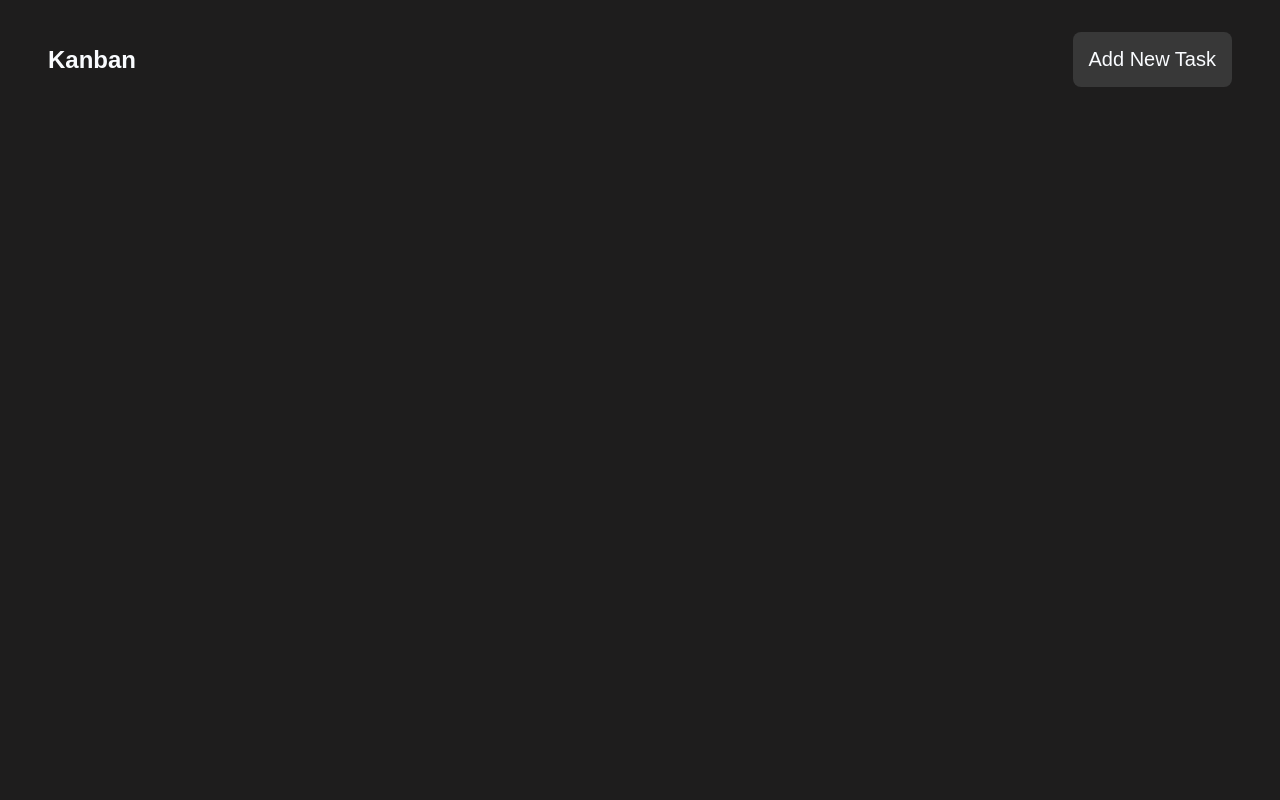
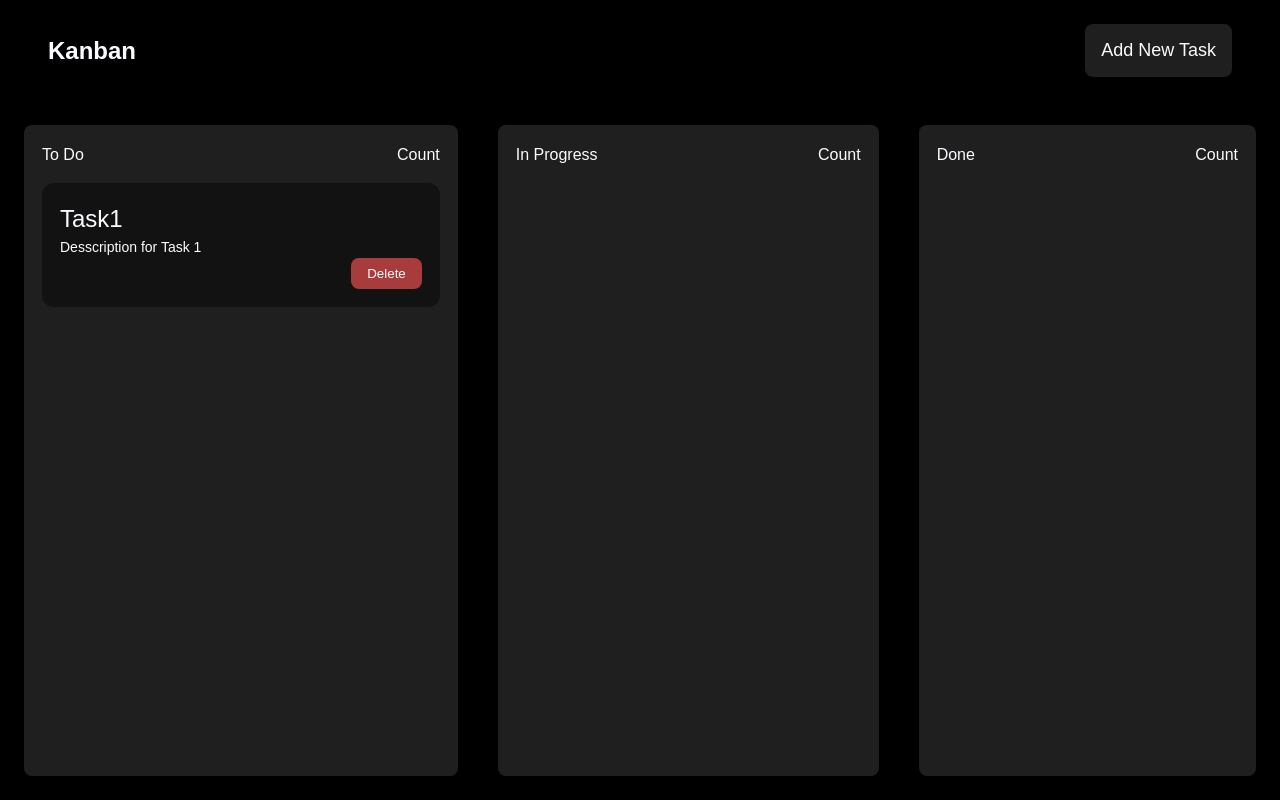
Before and after one commit to praful-koli/Kanban-board, a plain HTML site: page index.html in a window 1280 px wide. Drawn offline with Linux system fonts and the light colour scheme.

Commit message:
update code

```diff
--- a/index.html
+++ b/index.html
@@ -10,20 +10,42 @@
 
     <main>
          <nav  class="nav">
-             <div class="left"> <h1>Kanban</h1></div>
-             <div class="right"> <button>Add New Task</button></div>
+             <div class="left">
+                <h1>Kanban</h1>
+             </div>
+             <div class="right">
+                <button>Add New Task</button>
+            </div>
          </nav>
 
-         <section class="sec">
-               <div class="task-colums">
-
+         <section  class="board">
+               <div id="to-do" class="task-colums">
+                 <div class="heading">
+                    <div class="left">To Do</div>
+                    <div class="right">Count</div>
+                 </div>
+                 <div draggable="true" class="task">
+                    <h2>Task1</h2>
+                    <p>Desscription for Task 1</p>
+                    <button>Delete</button>
+                 </div>
                </div>
-               <div class="task-colums"></div>
-               <div class="task-colums"></div>
+               <div id="progress" class="task-colums ">
+                <div class="heading">
+                    <div class="left">In Progress</div>
+                    <div class="right">Count</div>
+                 </div>
+               </div>
+               <div id="done" class="task-colums">
+                <div class="heading">
+                    <div class="left">Done</div>
+                    <div class="right">Count</div>
+                 </div>
+               </div>
          </section>
     </main>
 
-
+  <!-- 38:25 -->
     <script src="app.js"></script>
 </body>
 </html>
--- a/style.css
+++ b/style.css
@@ -10,8 +10,7 @@ html, body {
   font-family: 'Poppins', sans-serif;
   line-height: 1.5;
   scroll-behavior: smooth;
-  background-color: #f9fafb;
-  color: #111827;
+
 }
 
 a {
@@ -21,30 +20,35 @@ a {
 
 :root {
   /* Background color*/
-  --bg-primary-color: #1e1d1d;
-
+  --bg-primary-color: #000000;
+  --bg-task-color :#111111f0;
 
   /* button */
-  --bg-button-color :#35353512;
+  --bg-button-color :#212121f0;
   --bg-delete-color : rgb(168, 60, 60);
+  --bg-delete-dark-color : rgb(118, 31, 31);
   /* text color*/
   --text-primary-color: hsl(210, 100%, 99%);
 
   /* font family*/
   --font-family: "Consolas", "Courier New", monospace;
 
+  /* border color */
+  --colum-primary-color: #383838;
+
   /* spacing var*/
   --space-xs: 4px;
   --space-sm: 8px;
   --space-md: 16px;
+  --space-lmd:18px;
   --space-lg: 24px;
   --space-xl: 32px;
   --space-2xl: 40px;
   --space-3xl: 48px;
   --space-4xl: 55px;
+  --space-5xl: 75px;
 
-  /* border color */
-  --border-primary-color: #383838;
+
 
   /* border reduis */
   --border-radius-xs: 4px;
@@ -60,27 +64,93 @@ a {
 main {
     width: 100%;
     height: 100%;
+    display: flex;
+    flex-direction: column;
     color: var(--text-primary-color);
     background-color: var(--bg-primary-color);
-
 }
 
 main .nav{
     display: flex;
+    align-items: center;
     justify-content: space-between;
-    align-items: center;
-    padding: var(--space-xl) var(--space-3xl);
+    padding: var(--space-lg) var(--space-3xl);
 }
 
 main .nav .left >h2{
-    font-weight: 500;
+    font-weight: 200;
 
 }
+
 main .nav .right>button {
     padding: var(--space-md) var(--space-md);
-    font-size: 20px;
+    font-size:var(--space-lmd);
     border-radius: var(--border-radius-sm);
-    background-color: var(--border-primary-color);
+    background-color: var(--bg-button-color);
     color: var(--text-primary-color);
     border: none;
 }
+
+
+section {
+  flex-grow: 1;
+  padding: var(--space-lg);
+  display: flex;
+  justify-content: space-between;
+
+  gap: var(--space-2xl);
+}
+
+section .task-colums{
+   background-color: var(--bg-button-color);
+   flex-grow: 1;
+   padding:var(--space-lmd);
+   border-radius: var(--border-radius-sm);
+   display: flex;
+   flex-direction: column;
+   gap: var(--space-md);
+  transition: 0.4s all cubic-bezier(0.445, 0.05, 0.55, 0.95);
+}
+section .task-colum .hover-over {
+  border : 2px dashed var(--text-primary-color);
+  scale: 1.5;
+}
+
+section .task-colums .heading {
+  display: flex;
+  justify-content: space-between;
+}
+
+
+section .task-colums .task  {
+   background-color:var(--bg-task-color);
+   padding: var(--space-lmd);
+   border-radius: var(--border-radius-md);
+   display: flex;
+   flex-direction: column;
+   cursor: grab;
+}
+section .task-colums .task  > h2{
+  font-weight: 500;
+}
+section .task-colums .task  > p{
+   font-size: 14px;
+}
+
+
+section .task-colums .task > button {
+  align-self: flex-end;
+  padding: var(--space-sm)  var(--space-md);
+  border-radius: var(--border-radius-sm);
+  background-color: var(--bg-delete-color);
+  color: var(--text-primary-color);
+  border: none;
+  outline: none;
+  cursor: pointer;
+  transition: 0.2s ease;
+}
+
+section .task-colums .task > button:active {
+  transform: scale(0.95);
+  background-color:var(--bg-delete-dark-color) ;
+}
```
